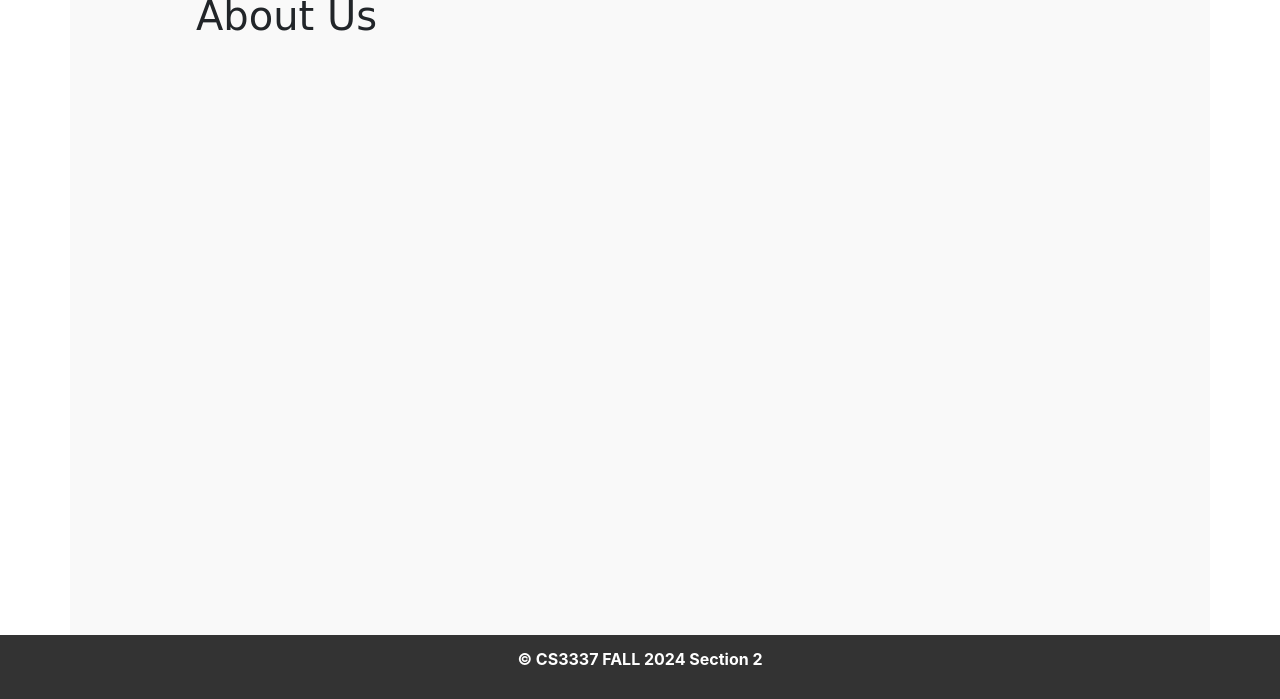
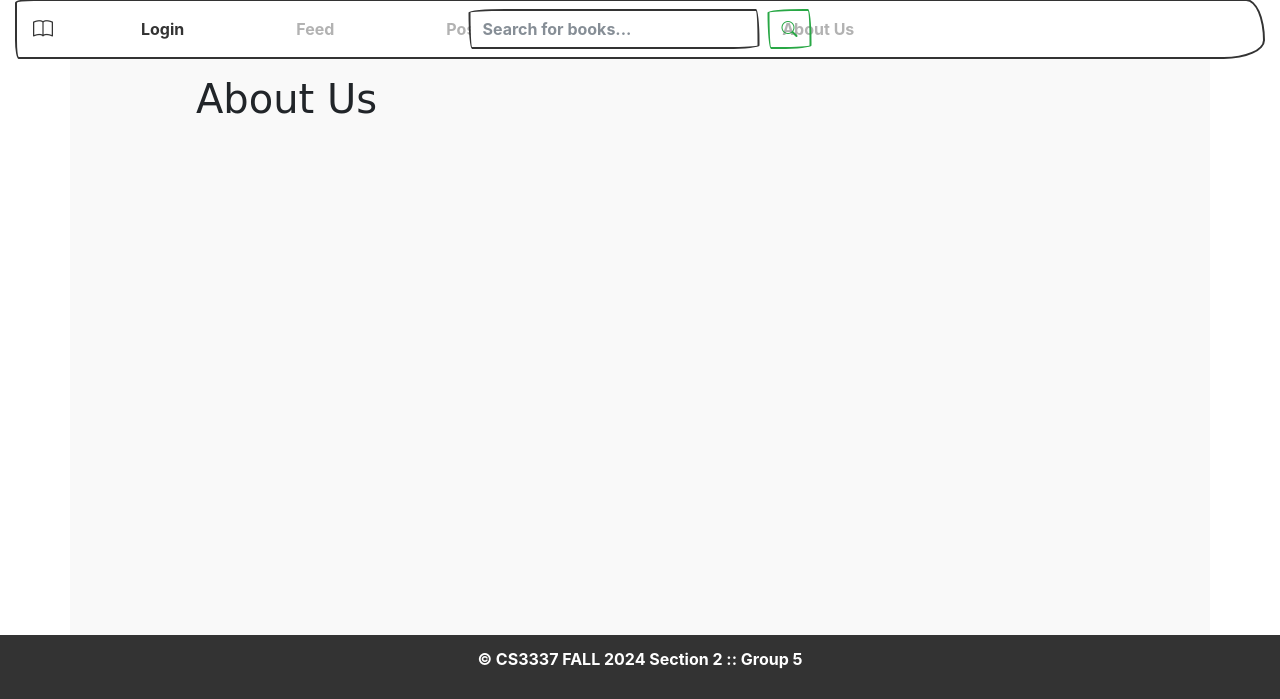
Before and after one commit to jalfar60/jalfar60.github.io, a Django app: page /aboutus in a window 1280 px wide. Shown: the part 101-800 px from the top of the page. Run offline with Django 5.2, Linux system fonts and the light colour scheme; some libraries are stand-ins or nearby versions; some web fonts are replaced.

Commit message:
Tristan 11/18/2024 - 12:55

```diff
--- a/bookEx/bookEx/templates/base.html
+++ b/bookEx/bookEx/templates/base.html
@@ -21,38 +21,47 @@
     href="https://cdn.jsdelivr.net/npm/bootstrap-icons@1.11.3/font/bootstrap-icons.min.css">
 </head>
 <body>
-    <!-- <div class="banner">
-        <img src="{% static 'banner.jpg' %}" alt="Banner Image">
-    </div> -->
+    <div class="banner">
+        <img src="{% static '1628556.jpg' %}" alt="Banner Image" width="700" height="100px">
+    </div>
 
     <!-- Navbar -->
-    <div class="navbar__container">
-        <span>
+    <div class="container-fluid">
+        <nav class="navbar navbar-expand-lg navbar-light bg-light">
+          <a class="navbar-brand" href="/home"><i class="bi bi-book"></i></a>
+          <button class="navbar-toggler" type="button" data-toggle="collapse" data-target="#navbarNavDropdown" aria-controls="navbarNavDropdown" aria-expanded="false" aria-label="Toggle navigation">
+            <span class="navbar-toggler-icon"></span>
+          </button>
+          <div class="collapse navbar-collapse" id="navbarNavDropdown">
+            <ul class="navbar-nav mr-auto">
                 {% if user.is_authenticated %}
-                {{ user.username }}
-                <form action="{% url 'logout' %}?next=/" method="post">
-                    <button type="submit" >
-                        Logout
-                    </button>
+                    <li class="nav-item active px-5">
+                        <form class="form-inline my-2 my-lg-0" action="{% url 'logout' %}?next=/" method="post">
+                            {{ user.username }}<button class="btn btn-outline-danger my-2 my-sm-0" type="submit">Logout</button>
                             {% csrf_token %}
                         </form>
+                    </li>
+                    <li class="nav-item px-5"><a class="nav-link" href="/displaybooks">Feed</a></li>
+                    <li class="nav-item px-5"><a class="nav-link" href="/postbook">Post</a></li>
+                    <li class="nav-item px-5"><a class="nav-link" href="/mybooks">My Books</a></li>
+                    <li class="nav-item px-5"><a class="nav-link" href="/aboutus">About Us</a></li>
                 {% else %}
-                Not Logged In
-                <a href="{% url 'login' %}?next=/">Login</a>
+                    <li class="nav-item active px-5"><a class="nav-link" href="{% url 'login' %}?next=/">Login</a></li>
+                    <li class="nav-item px-5"><a class="nav-link disabled" href="#">Feed</a></li>
+                    <li class="nav-item px-5"><a class="nav-link disabled" href="#">Post</a></li>
+                    <li class="nav-item px-5"><a class="nav-link disabled" href="#">My Books</a></li>
+                    <li class="nav-item px-5"><a class="nav-link disabled" href="#">About Us</a></li>
                 {% endif %}
-        </span>
+            </ul>
 
               <div class="searchbar__container">
-            <input type="text" name="searchbar" id="searchbar" placeholder="Search for books...">
-            <button>Search</button>
+                  <form class="form-inline my-2 my-lg-0">
+                      <input class="form-control mr-sm-2" type="text" name="searchbar" id="searchbar" placeholder="Search for books...">
+                      <button class="btn btn-outline-success my-2 my-sm-0" type="submit"><i class="bi bi-search"></i></button>
+                  </form>
               </div>
-
-        <ul class="navbar">
-            <li><a href="/displaybooks">Feed</a></li>
-            <li><a href="/postbook">Post</a></li>
-            <li><a href="/mybooks">My Books</a></li>
-            <li><a href="/aboutus">About us</a></li>
-        </ul>
+          </div>
+        </nav>
     </div>
 
     <!-- Container -->
@@ -67,7 +76,7 @@
 
     <!-- Footer -->
     <div class="footer">
-        <p>&copy; CS3337 FALL 2024 Section 2</p>
+        <p>&copy; CS3337 FALL 2024 Section 2 :: Group 5</p>
     </div>
 </body>
 </html>
```
Lines whose indentation alone changed are shown as unchanged.
